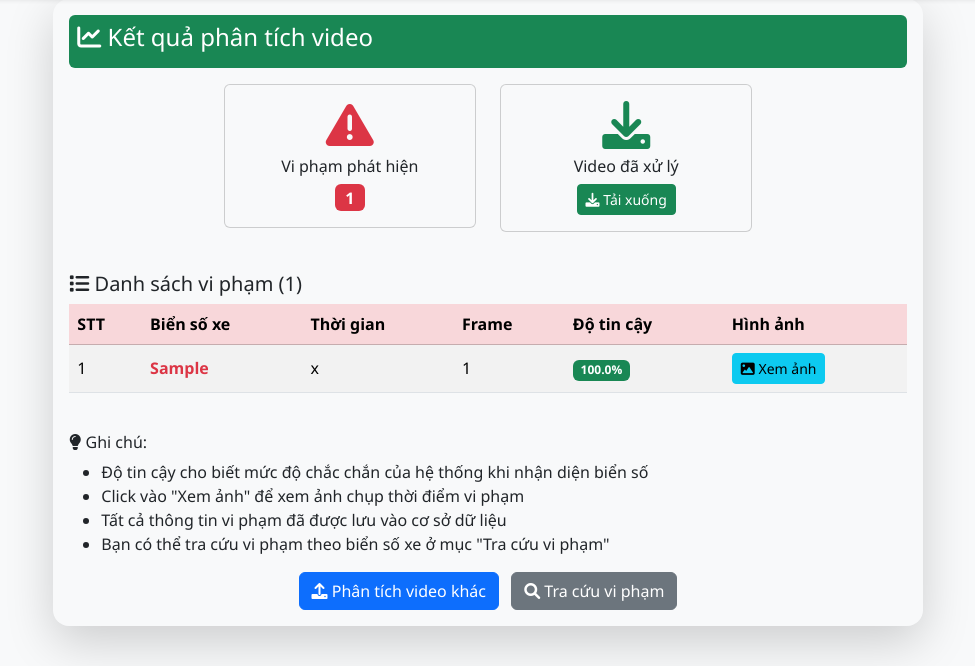
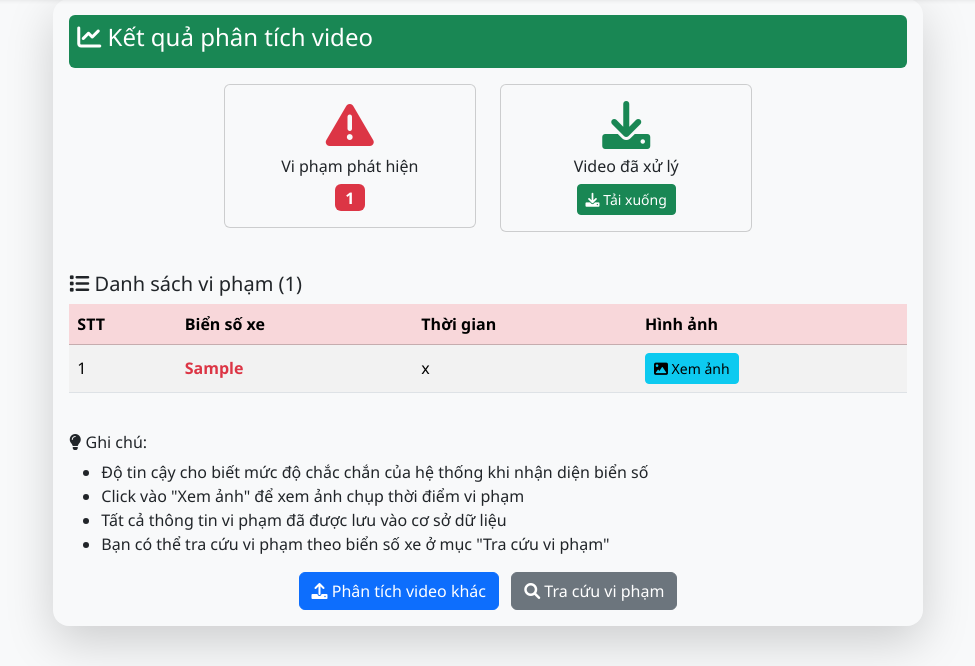
Before and after one commit to ThinhNguyen2005/Web_NhanDienXe, a Flask app: page /results/1 in a window 1280 px wide. Shown: the part 57-723 px from the top of the page, without its empty margins (152-1127 px from the left). Run offline with Flask 3, Linux system fonts and the light colour scheme; tables that the repository leaves empty hold one stand-in row (values such as "Sample post").

Commit message:
xóa code thừa

```diff
--- a/templates/results.html
+++ b/templates/results.html
@@ -52,8 +52,8 @@
                                 <th>STT</th>
                                 <th>Biển số xe</th>
                                 <th>Thời gian</th>
-                                <th>Frame</th>
-                                <th>Độ tin cậy</th>
+                                <!-- <th>Frame</th>
+                                <th>Độ tin cậy</th> -->
                                 <th>Hình ảnh</th>
                             </tr>
                         </thead>
@@ -65,12 +65,12 @@
                                     <strong class="text-danger">{{ violation.license_plate }}</strong>
                                 </td>
                                 <td>{{ violation.timestamp[:19].replace('T', ' ') }}</td>
-                                <td>{{ violation.frame_number }}</td>
+                                <!-- <td>{{ violation.frame_number }}</td>
                                 <td>
                                     <span class="badge bg-{% if violation.confidence > 0.8 %}success{% elif violation.confidence > 0.6 %}warning{% else %}danger{% endif %}">
                                         {{ "%.1f%%"|format(violation.confidence * 100) }}
                                     </span>
-                                </td>
+                                </td> -->
                                 <td>
                                     <button class="btn btn-info btn-sm open-image"
                                             data-img="{{ url_for('get_violation_image', job_id=job_id, violation_id=violation.track_id or violation.id) }}"
```
